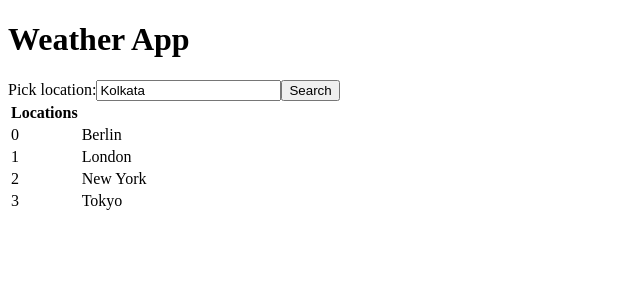
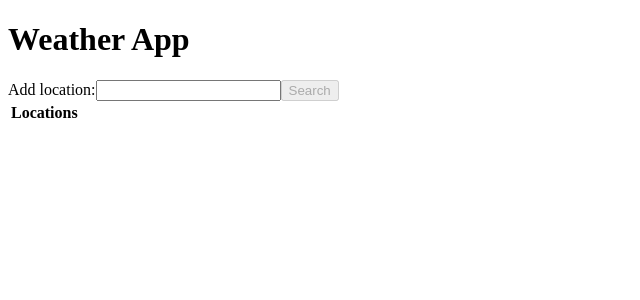
Before and after one commit to abhirupa-tech/Weather-App-Using-React-TS, a React (Create React App) app in the folder weather-app/: page / in a window 1280 px wide. Shown: the top 300 px of the page, without its empty margins (0-640 px from the left). Built offline with nearby package versions, Linux system fonts and the light colour scheme.

Commit message:
Cleaned up code

```diff
--- a/weather-app/src/App.tsx
+++ b/weather-app/src/App.tsx
@@ -4,26 +4,27 @@ import { useState } from "react";
 import "./App.css";
 
 function App() {
-  const [currentLocation, setLocationSearch] = useState("Kolkata");
-  const [locations, setLocation] = useState([
-    "Berlin",
-    "London",
-    "New York",
-    "Tokyo",
-  ]);
+  const [currentLocation, setLocationSearch] = useState("");
+  const [locations, setLocation] = useState<string[]>([]);
+
+  const disableSearch = currentLocation.trim() === "";
+  const addLocation = () => {
+    setLocation([currentLocation, ...locations]);
+    setLocationSearch("");
+  };
   return (
     <div className="App">
       <h1>Weather App</h1>
-
       <label>
-        Pick location:
+        Add location:
         <input
           type="text"
-          value={currentLocation}
           onChange={(e) => setLocationSearch(e.target.value)}
         ></input>
       </label>
-      <button>Search</button>
+      <button onClick={addLocation} disabled={disableSearch}>
+        Search
+      </button>
 
       <table>
         <thead>
```
Also changed, not shown: 1 other file (tests, documents, lock files or other folders).
